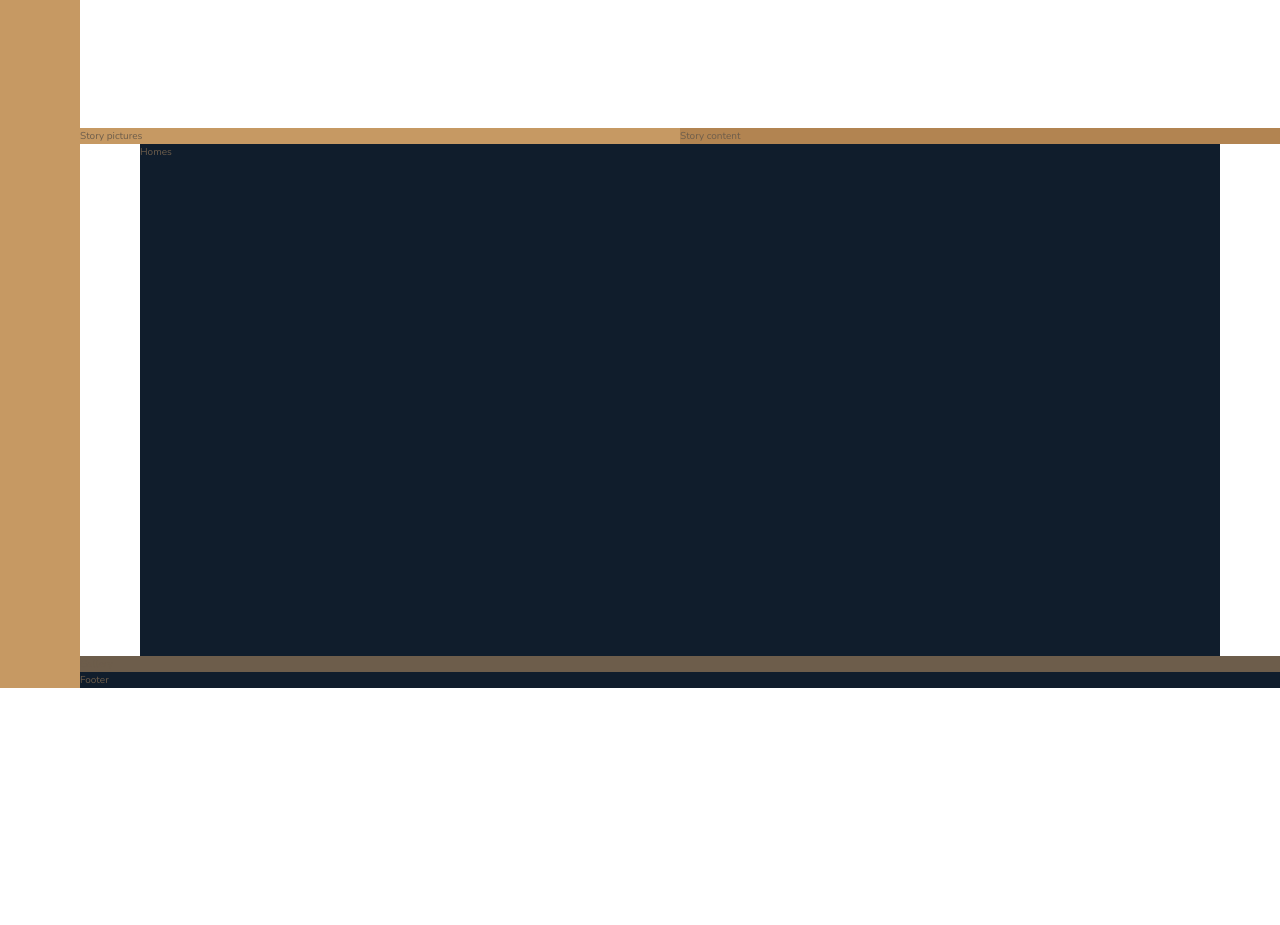
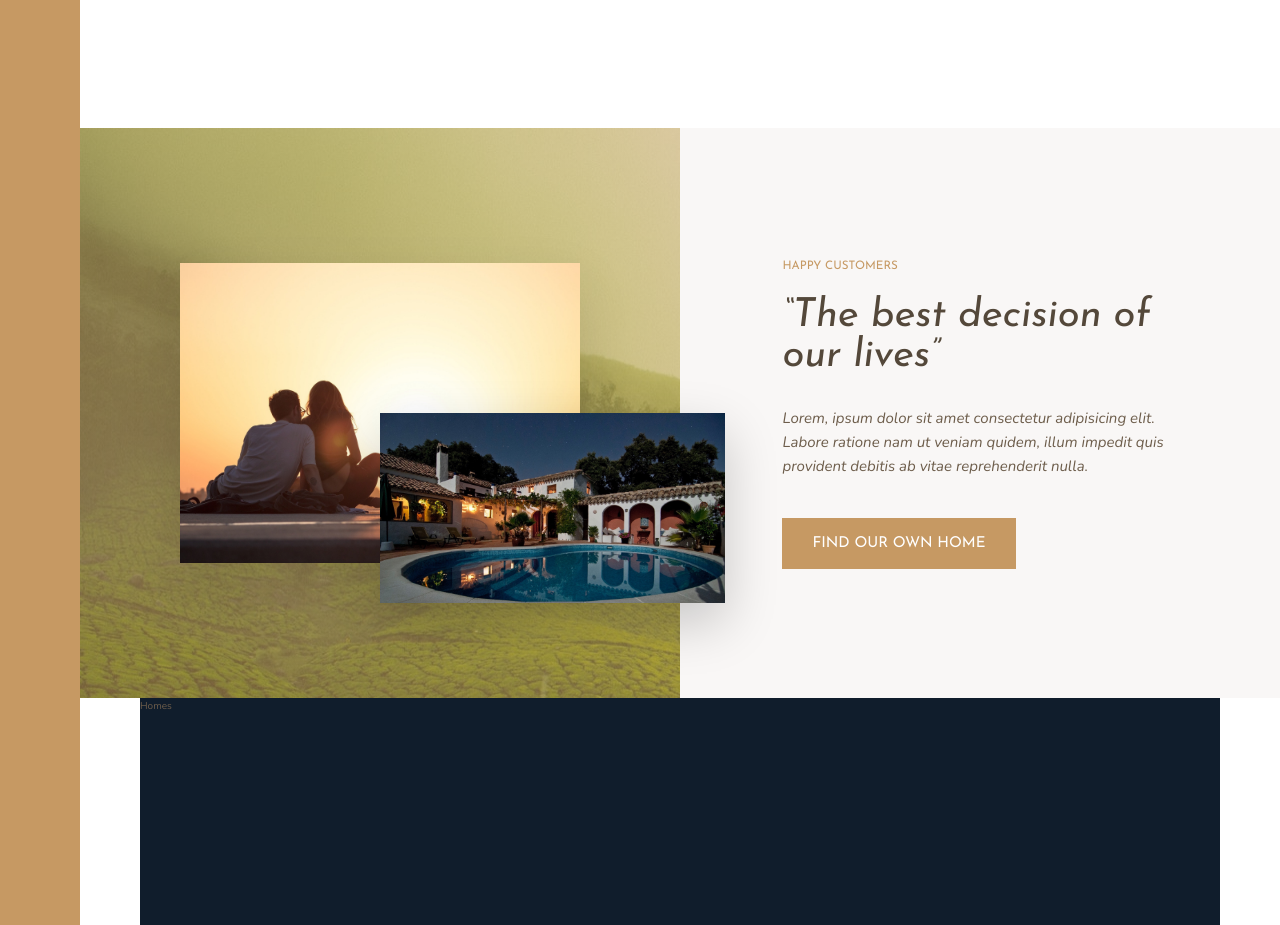
Before and after one commit to jlsanchezsanz/nexter, a website: page index.html in a window 1280 px wide. Shown: the part 1180-2105 px from the top of the page. Before the commit the page ends 1868 px from the top, so only its background shows below. Drawn offline with nearby package versions, Linux system fonts and the light colour scheme.

Commit message:
build story section

```diff
--- a/index.html
+++ b/index.html
@@ -84,8 +84,18 @@
       </div>
     </section>
 
-    <div class="story__pictures">Story pictures</div>
-    <div class="story__content">Story content</div>
+    <div class="story__pictures">
+        <img src="img/story-1.jpeg" alt="Couple with new house" class="story__img--1">
+        <img src="img/story-2.jpeg" alt="New house" class="story__img--2">
+    </div>
+    <div class="story__content">
+        <h3 class="heading-3 mb-sm">Happy Customers</h3>
+        <h2 class="heading-2 heading-2--dark mb-md">&ldquo;The best decision of our lives&rdquo;</h2>
+        <p class="story__text">
+            Lorem, ipsum dolor sit amet consectetur adipisicing elit. Labore ratione nam ut veniam quidem, illum impedit quis provident debitis ab vitae reprehenderit nulla.
+        </p>
+        <button class="btn">Find our own home</button>
+    </div>
 
     <section class="homes">Homes</section>
 
--- a/sass/_story.scss
+++ b/sass/_story.scss
@@ -2,10 +2,47 @@
   &__pictures {
     background-color: $color-primary;
     grid-column: full-start / col-end 4;
+    background-image: linear-gradient(
+        rgba($color-primary, 0.5),
+        rgba($color-primary, 0.5)
+      ),
+      url(../img/back.jpg);
+
+    display: grid;
+    grid-template-rows: repeat(6, 1fr);
+    grid-template-columns: repeat(6, 1fr);
+    align-items: center;
+  }
+
+  &__img--1 {
+    width: 100%;
+    grid-row: 2 / 6;
+    grid-column: 2 / 6;
+    box-shadow: 0 2rem 5rem rgba(0, 0, 0, 0.1);
+  }
+
+  &__img--2 {
+    width: 115%;
+    grid-row: 4 / 6;
+    grid-column: 4 / 7;
+    z-index: 20;
+    box-shadow: 0 2rem 5rem rgba(0, 0, 0, 0.2);
   }
 
   &__content {
-        background-color: $color-primary-dark;
+    background-color: $color-grey-light-1;
     grid-column: col-start 5 / full-end;
+
+    padding: 6rem 8vw;
+
+    display: grid;
+    align-content: center;
+    justify-items: start;
+  }
+
+  &__text {
+    font-size: 1.5rem;
+    font-style: italic;
+    margin-bottom: 4rem;
   }
 }
--- a/sass/_typography.scss
+++ b/sass/_typography.scss
@@ -9,10 +9,24 @@
 
 .heading-2 {
   @extend %heading;
+  font-size: 4rem;
+  font-style: italic;
+  line-height: 1;
+
+  &--light {
+    color: $color-grey-light-1;
+  }
+
+  &--dark {
+    color: $color-grey-dark-1;
+  }
 }
 
 .heading-3 {
   @extend %heading;
+  font-style: 1.6rem;
+  color: $color-primary;
+  text-transform: uppercase;
 }
 
 .heading-4 {
@@ -20,10 +34,27 @@
   font-size: 1.9rem;
 
   &--light {
-      color: $color-grey-light-1;
+    color: $color-grey-light-1;
   }
 
   &--dark {
-      color: $color-grey-dark-1;
+    color: $color-grey-dark-1;
   }
 }
+
+.btn {
+  background-color: $color-primary;
+  color: #fff;
+  border: none;
+  border-radius: 0;
+  font-family: $font-display;
+  font-size: 1.5rem;
+  text-transform: uppercase;
+  padding: 1.8rem 3rem;
+  cursor: pointer;
+  transition: all 0.2s;
+
+  &:hover {
+    background-color: $color-primary-dark;
+  }
+}
--- /dev/null
+++ b/sass/_utilities.scss
@@ -0,0 +1,12 @@
+.mb-sm {
+  margin-bottom: 2rem;
+}
+.mb-md {
+  margin-bottom: 3rem;
+}
+.mb-lg {
+  margin-bottom: 4rem;
+}
+.mb-hg {
+  margin-bottom: 8rem;
+}
--- a/sass/main.scss
+++ b/sass/main.scss
@@ -9,3 +9,4 @@
 @import "homes";
 @import "gallery";
 @import "footer";
+@import "utilities";
```
Also changed, not shown: css/style.css. Lines whose indentation alone changed are shown as unchanged.
